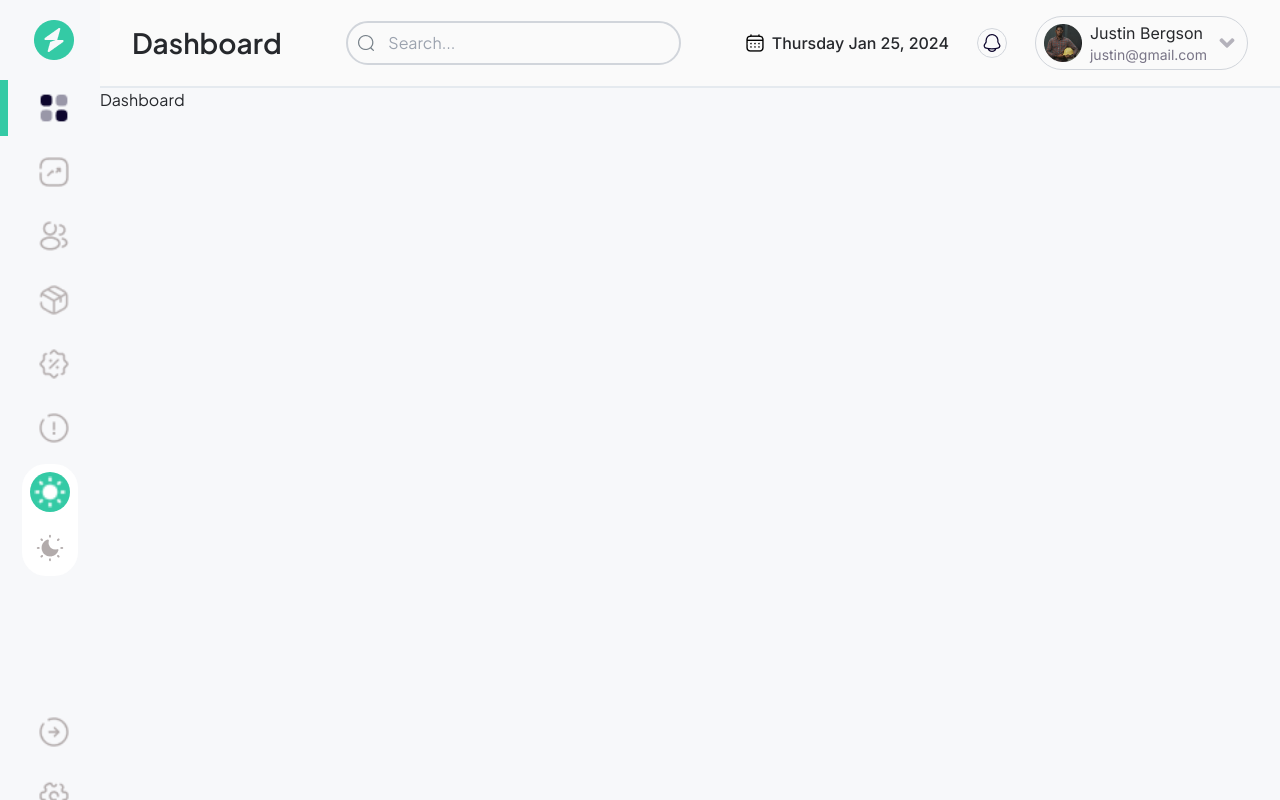
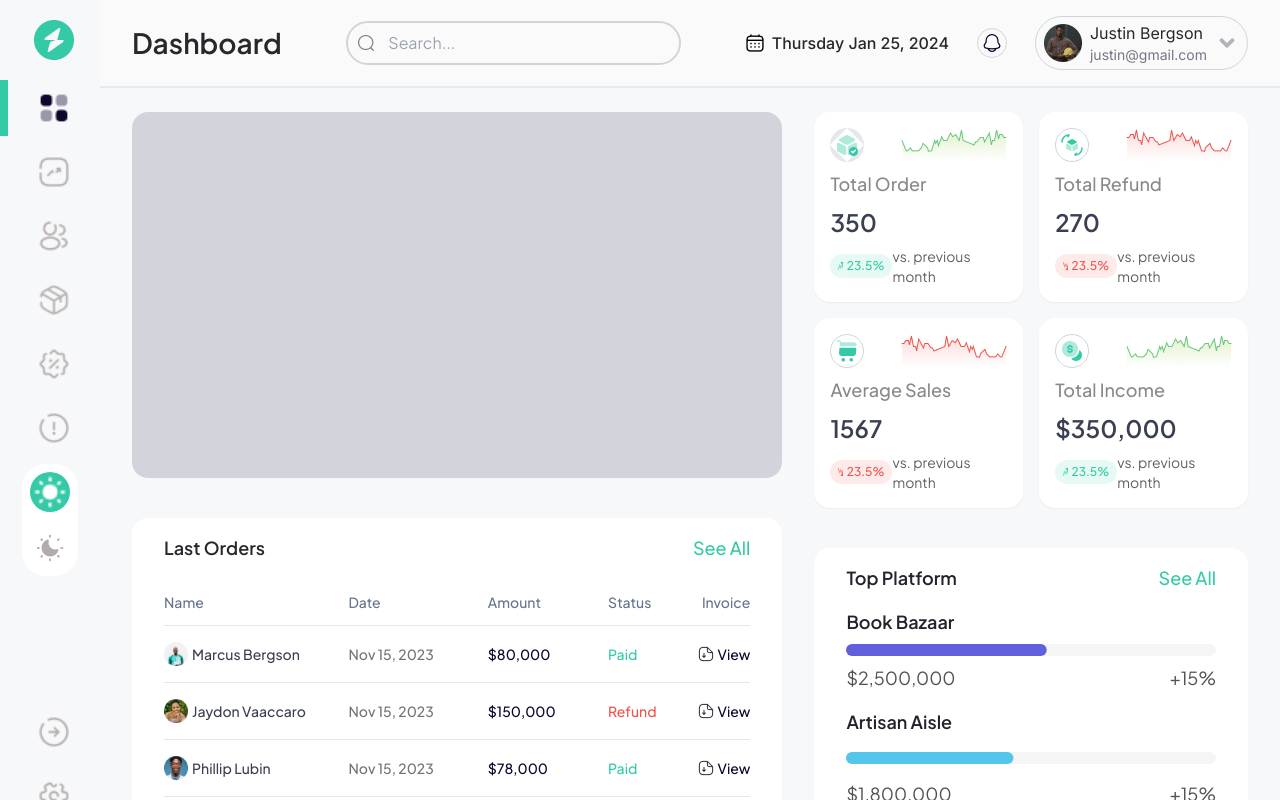
Before and after one commit to dExtinctedCoder/geegpay-frontend-challenge, a React (Vite) app: page / in a window 1280 px wide. Built offline with nearby package versions, Linux system fonts and the light colour scheme.

Commit message:
(feat): add ui components to DOM

```diff
--- a/src/pages/dashboard.tsx
+++ b/src/pages/dashboard.tsx
@@ -1,6 +1,36 @@
-function Dashboard() {
+import RecentOrders from '../components/dashboard/order-table'
+import { AnalyticsCard } from '../components/dashboard/card'
+import { TopPlatform } from '../components/dashboard/aside-content'
+import TOTALORDERICON from '../assets/icons/box-tick.png'
+import TOTALREFUNDICON from '../assets/icons/3d-rotate.png'
+import TOTALINCOMEICON from '../assets/icons/coin.png'
+import AVRSALESICON from '../assets/icons/shopping-cart.png'
+
+interface PropsType {
+  theme?: string
+}
+
+function Dashboard({ theme }: PropsType) {
   return (
-    "Dashboard"
+    <div className="px-8 grid grid-cols-[3fr_2fr] gap-x-8">
+      <div className="flex flex-col gap-y-10 pt-6 pb-10">
+        <section className="w-full aspect-video bg-gray-300 rounded-2xl"></section>
+        <section className={`rounded-2xl dark:bg-gray-800 bg-white px-8 py-4`}>
+          <RecentOrders theme={theme} />
+        </section>
+      </div>
+      <div className="flex flex-col gap-y-10 pt-6 pb-10">
+        <section className='grid grid-cols-2 items-center gap-4'>
+          <AnalyticsCard title="total order" value={350} percent={23.5} type="profit" icon={TOTALORDERICON} isBg />
+          <AnalyticsCard title="total refund" value={270} percent={23.5} type="loss" icon={TOTALREFUNDICON} />
+          <AnalyticsCard title="average sales" value={1567} percent={23.5} type="loss" icon={AVRSALESICON} />
+          <AnalyticsCard title="total income" value={`$${(350000).toLocaleString()}`} percent={23.5} type="profit" icon={TOTALINCOMEICON} />
+        </section>
+        <section>
+          <TopPlatform />
+        </section>
+      </div>
+    </div>
   )
 }
 
```
